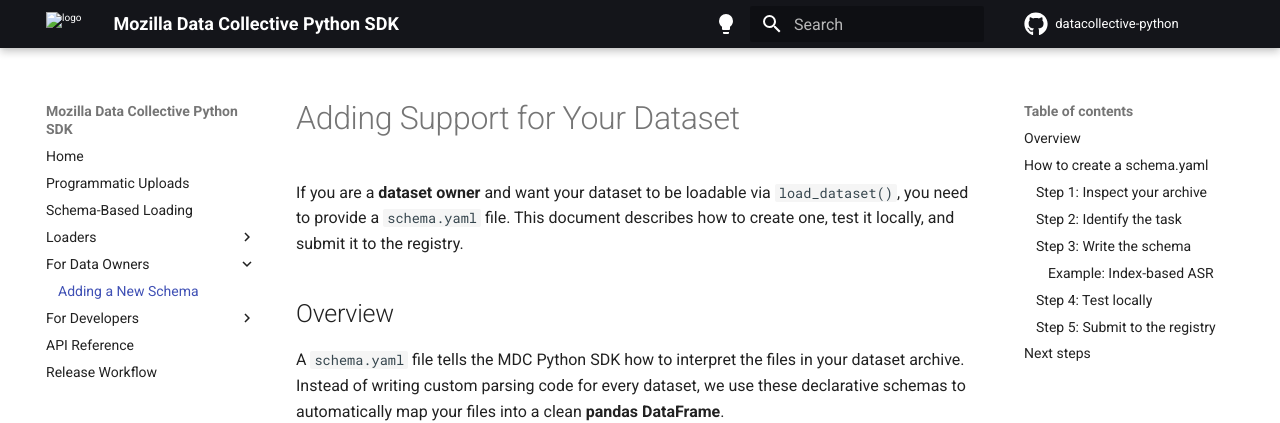
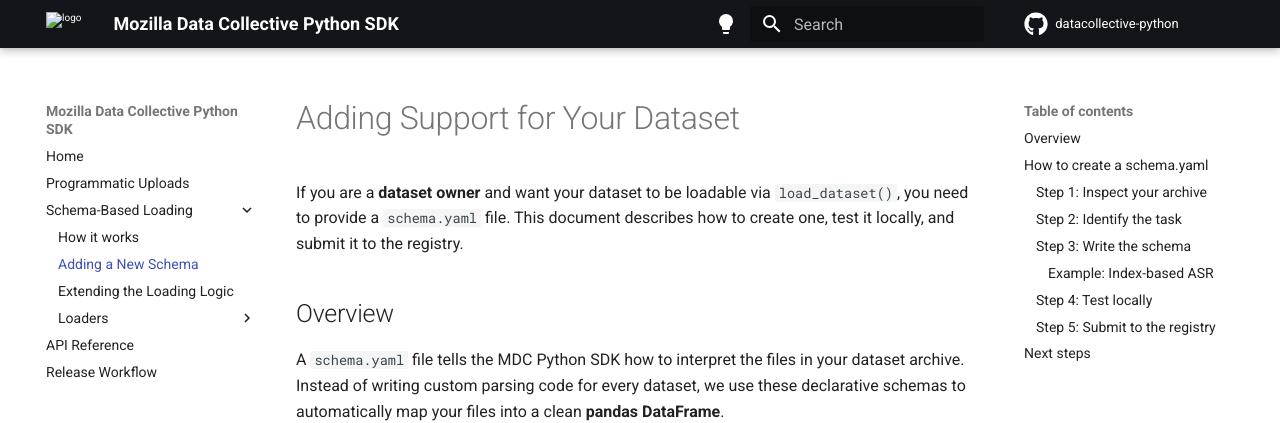
Before and after one commit to Mozilla-Data-Collective/datacollective-python, an MkDocs documentation site: the page built from docs/add_new_schema.md, in a window 1280 px wide. Shown: the top 423 px of the page. Built offline with MkDocs 1.6.1 and Material for MkDocs 9.7.7, drawn with Linux system fonts in a browser that asks for light colours; comment, search, counter and statistics services are not loaded.

Commit message:
Restructure docs

```diff
--- a/docs/add_new_schema.md
+++ b/docs/add_new_schema.md
@@ -76,5 +76,5 @@
 
 ## Next steps
 
-- For a full list of available fields and data types, see the [Schema-Based Loading](schema_parse.md) reference.
+- For a full list of available fields and data types, see the [Schema-Based Loading](schema_documentation.md) reference.
 - If your dataset requires a custom loading logic not covered by existing strategies, see [Extending Schema Loading Logic](extend_schema_loading_logic.md).
--- a/mkdocs.yml
+++ b/mkdocs.yml
@@ -5,14 +5,13 @@
 nav:
   - Home: index.md
   - Programmatic Uploads: upload.md
-  - Schema-Based Loading: schema_parse.md
-  - Loaders:
-    - ASR: loaders/asr.md
-    - TTS: loaders/tts.md
-  - For Data Owners:
+  - Schema-Based Loading:
+    - How it works: schema_documentation.md
     - Adding a New Schema: add_new_schema.md
-  - For Developers:
-    - Extending Loading Logic: extend_schema_loading_logic.md
+    - Extending the Loading Logic: extend_schema_loading_logic.md
+    - Loaders:
+      - ASR: loaders/asr.md
+      - TTS: loaders/tts.md
   - API Reference: api.md
   - Release Workflow: release.md
 
```
Also changed, not shown: docs/schema_documentation.md (renamed from docs/schema_parse.md).
